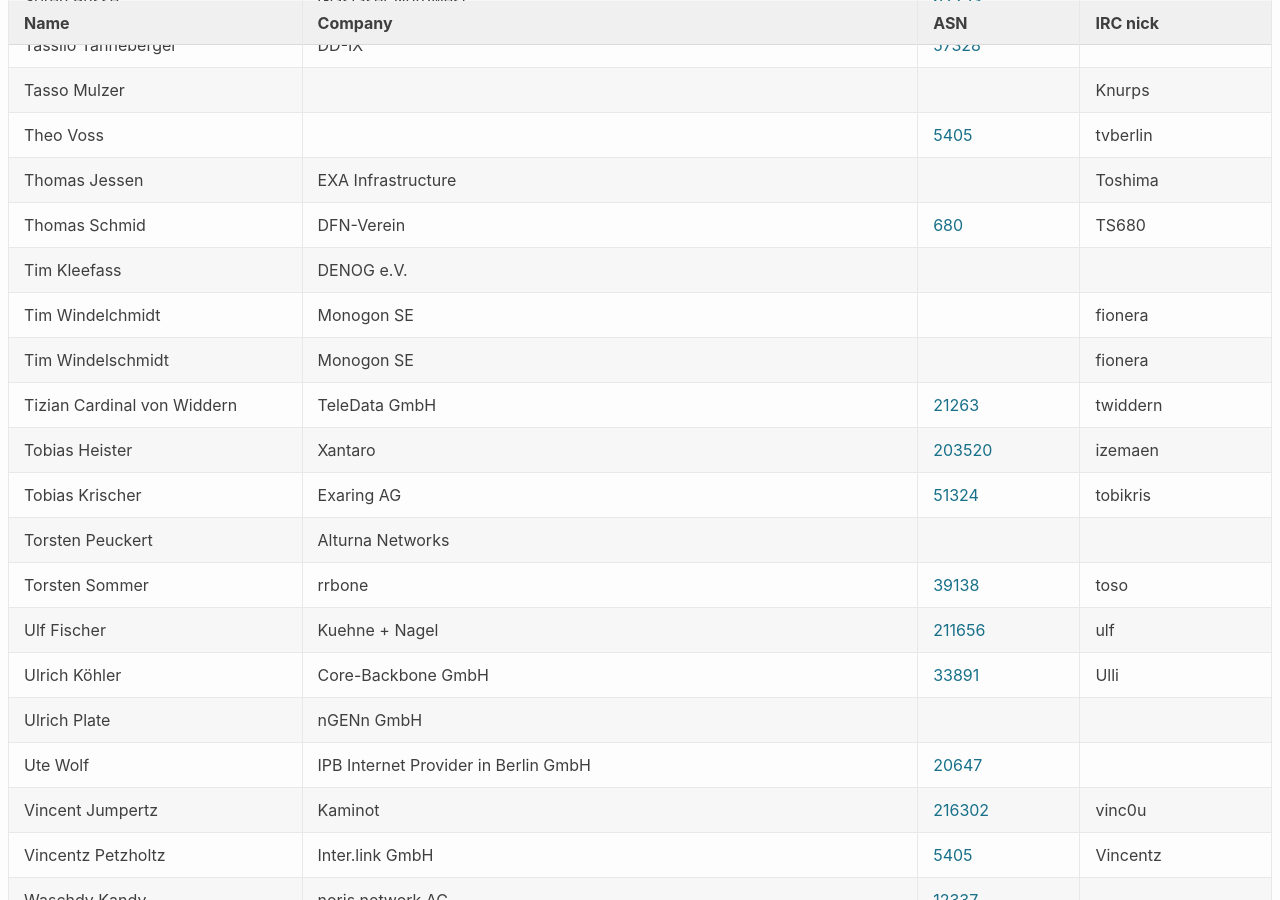
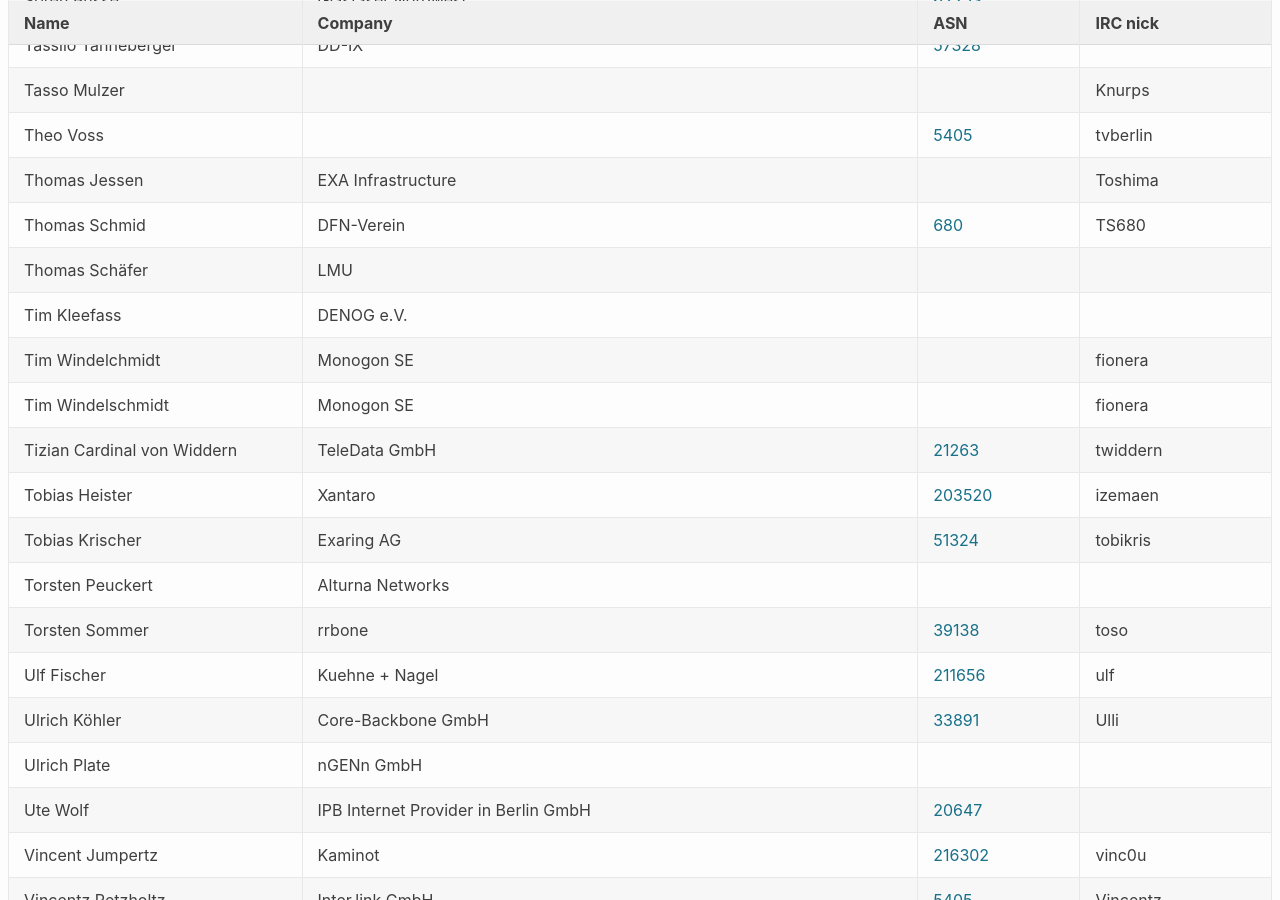
Before and after one commit to denog/pretix-attendeelist, a Jekyll site: the page built from denog15/index.md, in a window 1280 px wide and 900 px high, scrolled down 9874 px. Built offline with Jekyll 4.4.1, drawn with Linux system fonts in a browser that asks for light colours.

Commit message:
Latest data: Fri Sep 29 08:48:14 UTC 2023

```diff
--- a/_data/attendees_denog15_onsite.json
+++ b/_data/attendees_denog15_onsite.json
@@ -1320,6 +1320,12 @@
     "asn": null
   },
   {
+    "name": "Thomas Schäfer",
+    "company": "LMU",
+    "irc": null,
+    "asn": null
+  },
+  {
     "name": "Thomas Schmid",
     "company": "DFN-Verein",
     "irc": "TS680",
```
